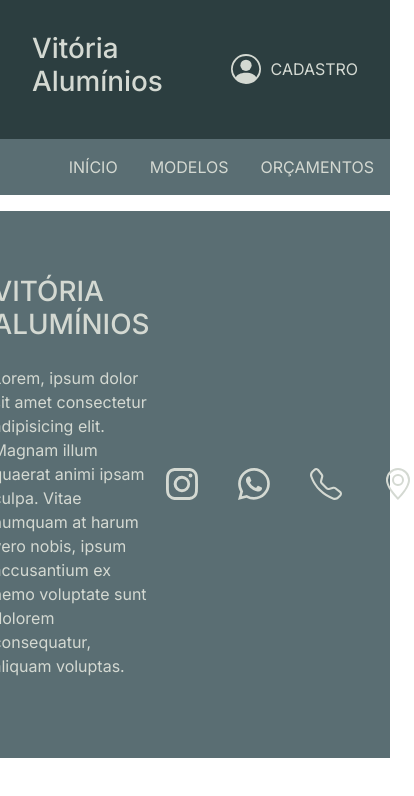
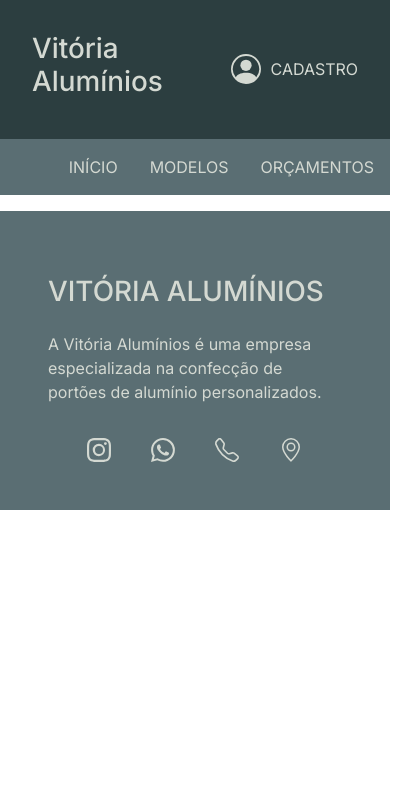
Before and after one commit to fernandapadilha/vitoria-aluminios, a Vue app: page / in a window 390 px wide. Shown: the top 796 px of the page, 414 px wide, since content can reach past the window. Built offline with nearby package versions, Linux system fonts and the light colour scheme.

Commit message:
Feat: footer responsivo #13

```diff
--- a/src/components/FooterInfo.vue
+++ b/src/components/FooterInfo.vue
@@ -4,7 +4,10 @@
    <footer class="footer">
       <div class="footer-description">
          <h1>VITÓRIA ALUMÍNIOS</h1>
-         <p class="description">Lorem, ipsum dolor sit amet consectetur adipisicing elit. Magnam illum quaerat animi ipsam culpa. Vitae numquam at harum vero nobis, ipsum accusantium ex nemo voluptate sunt dolorem consequatur, aliquam voluptas.</p>
+         <p class="description">
+            A Vitória Alumínios é uma empresa especializada na confecção de portões de alumínio
+            personalizados.
+         </p>
       </div>
       <div class="footer-icons">
          <a href="">
@@ -50,6 +53,7 @@
    row-gap: 1rem;
    color: var(--cor-branco);
 }
+
 .footer-icons {
    display: grid;
    grid-template-columns: auto auto auto auto;
@@ -62,4 +66,20 @@
    color: var(--cor-branco);
 }
 
+.footer-icons a svg:hover {
+   color: var(--cor-principal);
+}
+
+@media(max-width: 630px) {
+   .footer {
+      grid-template-columns: 1fr;
+   }
+}
+
+@media(max-width: 400px) {
+   .footer-icons a svg {
+      width: 1.5rem;
+   }
+}
+
 </style>
```
